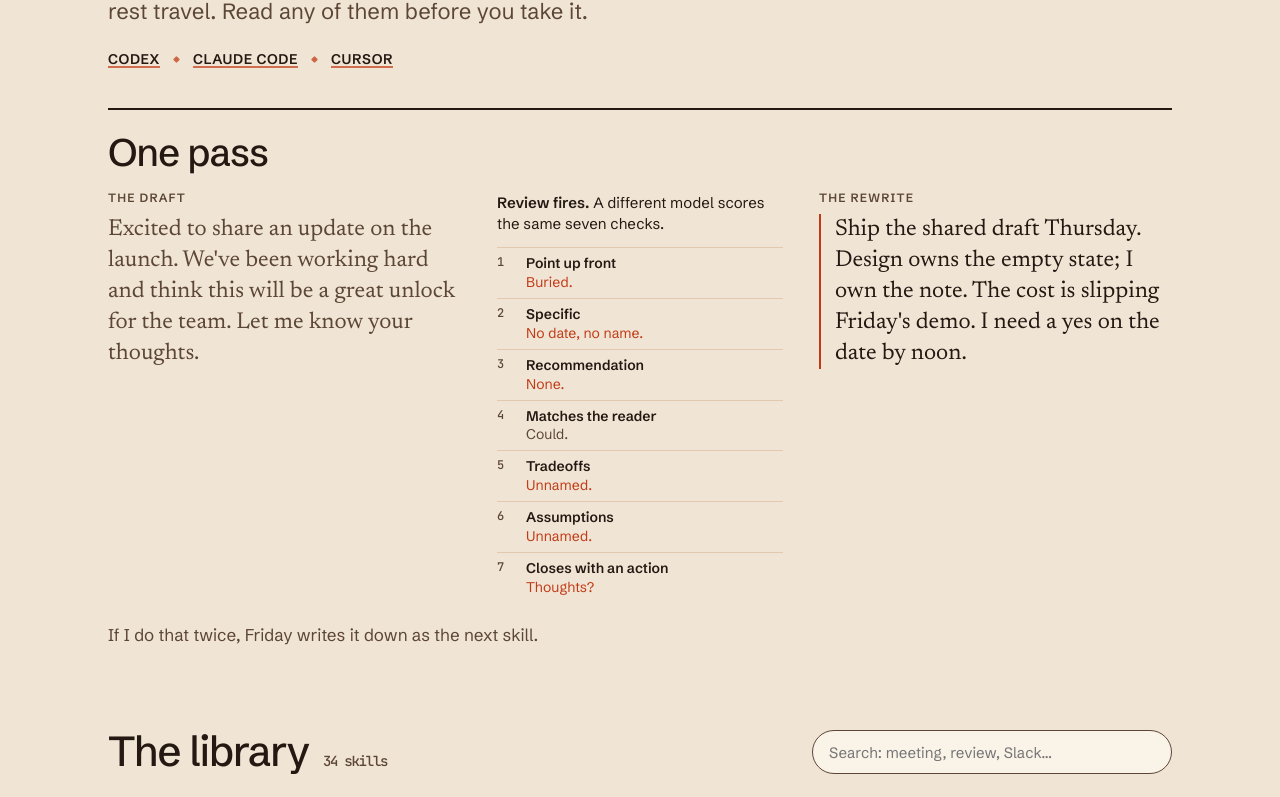
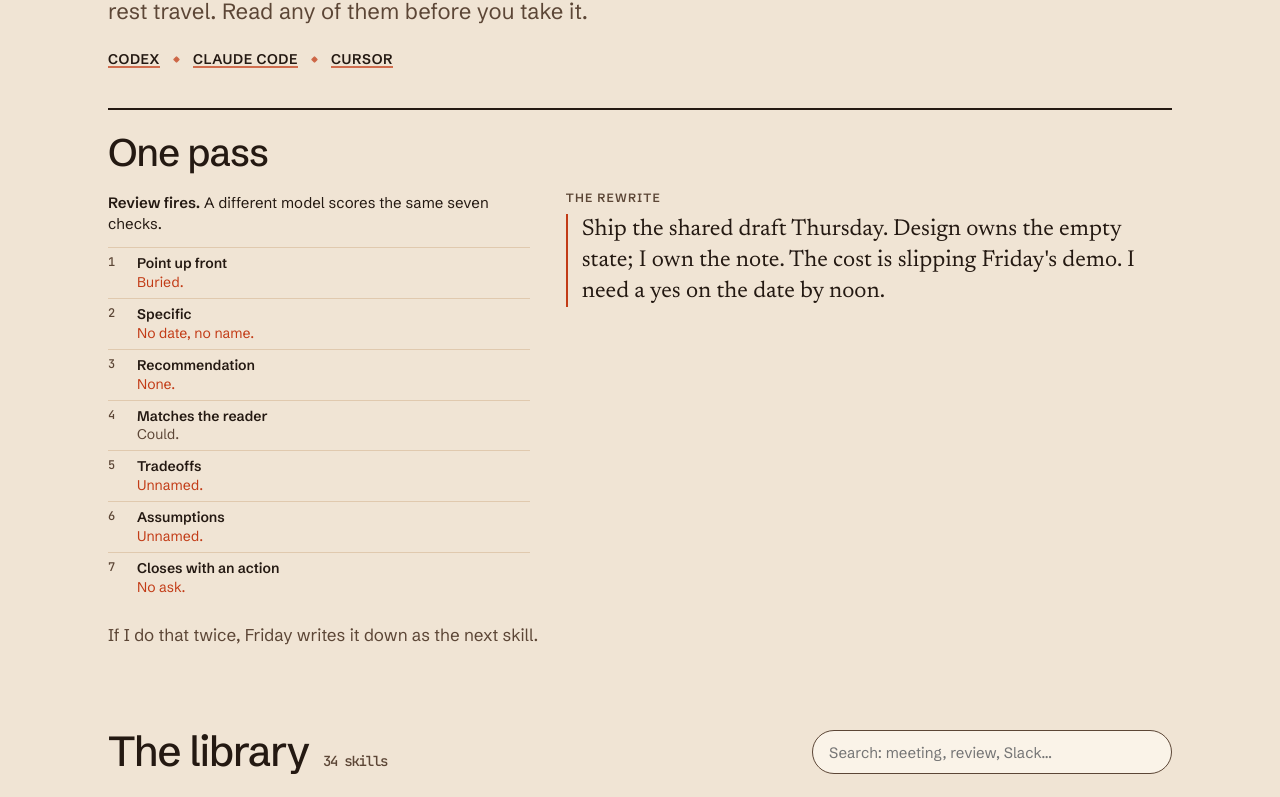
Before and after one commit to dswain8/personal-website, a React (Vite) app: page /build in a window 1280 px wide. Shown: the part 384-1181 px from the top of the page. Built offline with nearby package versions, Linux system fonts and the light colour scheme.

Commit message:
Remove the sample AI draft from the Build pass
The before-quote was the slop the checks were scoring. The seven
checks and the rewrite stay.

Co-authored-by: dswain8 <dswain8@users.noreply.github.com>

```diff
--- a/public/radio.css
+++ b/public/radio.css
@@ -1070,7 +1070,7 @@ body:not([data-side="radio"]):not([data-side="home"]) .bar { display: none; }
 .build3 .pass h2 { font-size: clamp(28px, 3vw, 40px); }
 .build3 .pass-body {
   display: grid;
-  grid-template-columns: minmax(0, 1.05fr) minmax(220px, 0.85fr) minmax(0, 1.05fr);
+  grid-template-columns: minmax(220px, 0.8fr) minmax(0, 1.15fr);
   gap: 22px 36px;
   margin-top: 18px;
   align-items: start;
@@ -1085,7 +1085,6 @@ body:not([data-side="radio"]):not([data-side="home"]) .bar { display: none; }
 }
 .build3 .pass blockquote { margin: 0; }
 .build3 .pass blockquote p { margin: 0; font: 400 clamp(20px, 1.8vw, 26px)/1.35 var(--serif); }
-.build3 .pass-draft blockquote p { color: var(--ink-2); }
 .build3 .pass-rewrite blockquote { padding-left: 14px; border-left: 2px solid var(--accent); }
 .build3 .pass-score > p { margin: 0 0 12px; font-size: 15px; line-height: 1.45; }
 .build3 .pass-score b { color: var(--ink); }
--- a/src/radio/rooms/BuildRoom.tsx
+++ b/src/radio/rooms/BuildRoom.tsx
@@ -146,16 +146,6 @@ export default function BuildRoom() {
         <section className="pass" aria-labelledby="pass-h">
           <h2 id="pass-h">One pass</h2>
           <div className="pass-body">
-            <figure className="pass-draft">
-              <figcaption>The draft</figcaption>
-              <blockquote>
-                <p>
-                  Excited to share an update on the launch. We&apos;ve been
-                  working hard and think this will be a great unlock for the
-                  team. Let me know your thoughts.
-                </p>
-              </blockquote>
-            </figure>
             <div className="pass-score">
               <p>
                 <b>Review fires.</b> A different model scores the same seven
@@ -188,7 +178,7 @@ export default function BuildRoom() {
                 </li>
                 <li data-fail>
                   <span>Closes with an action</span>
-                  <em>Thoughts?</em>
+                  <em>No ask.</em>
                 </li>
               </ol>
             </div>
```
